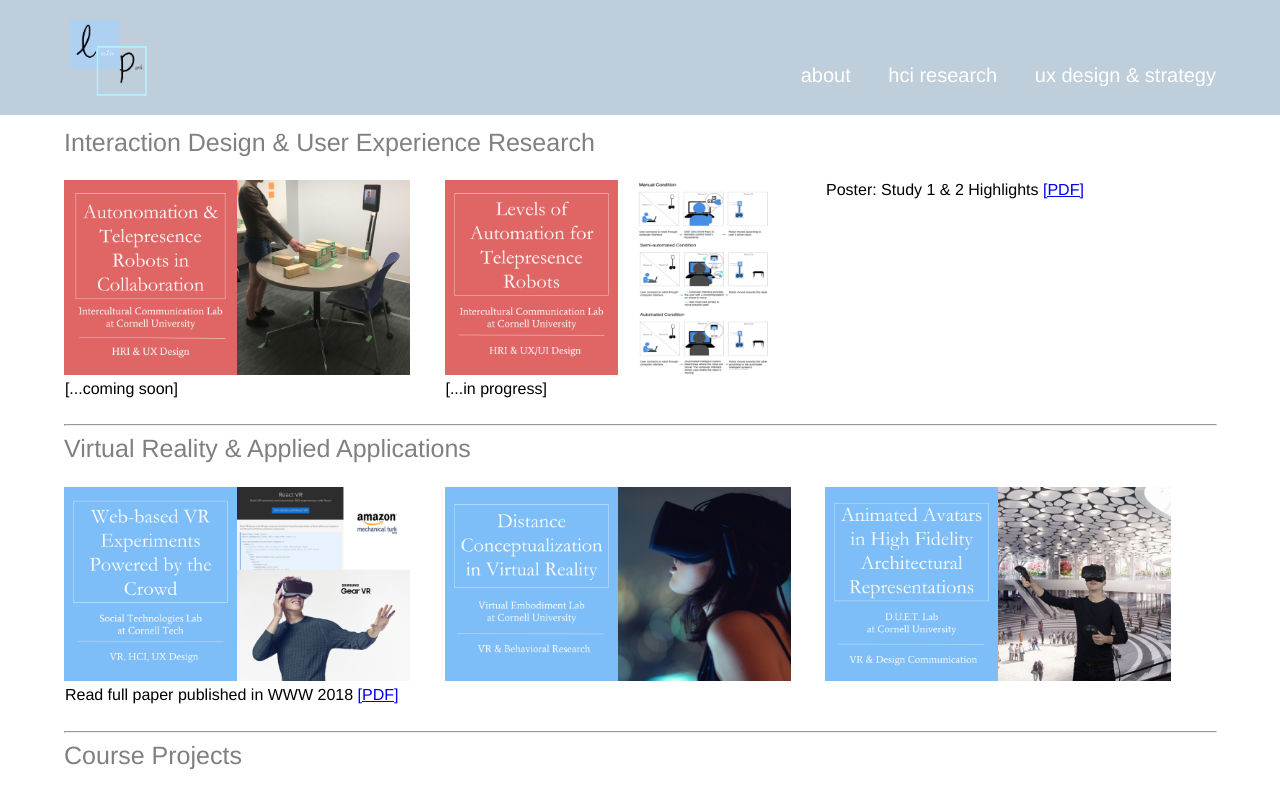
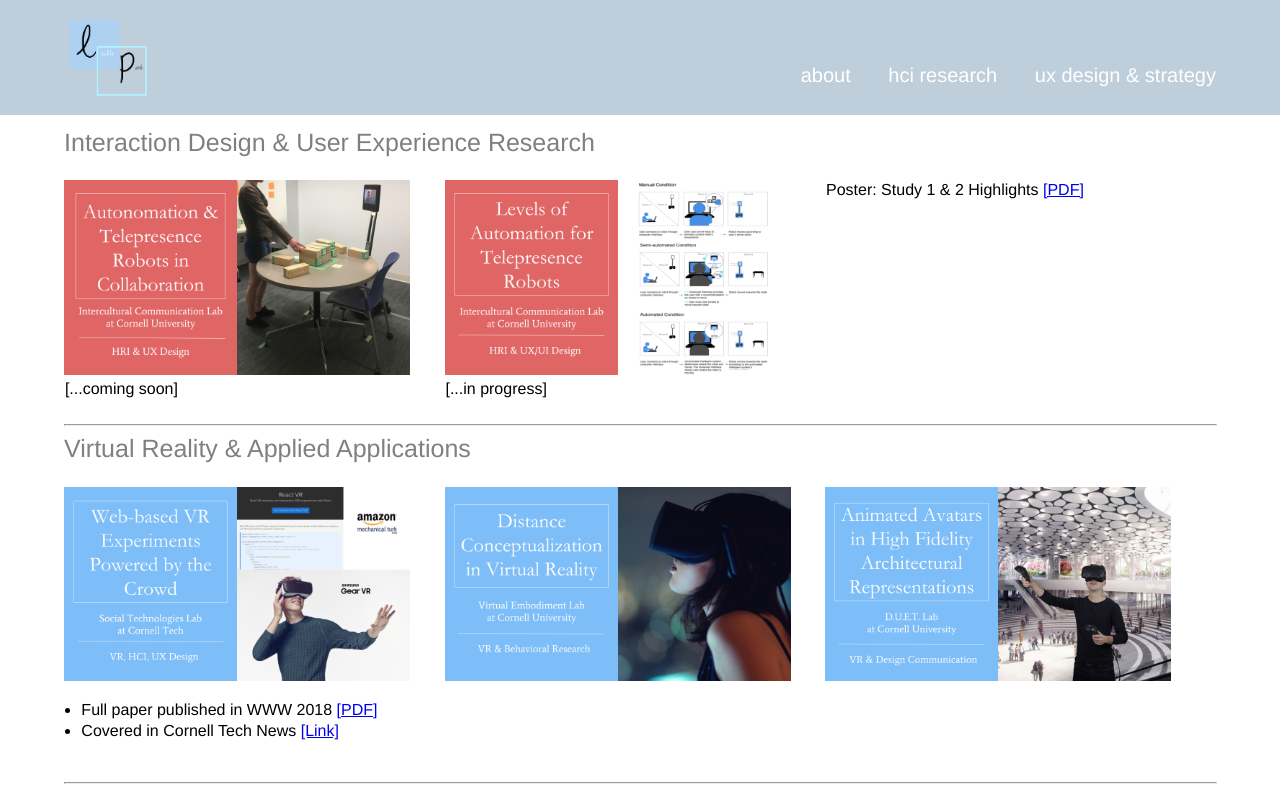
Before and after one commit to lesliepark/leslie-park, a plain HTML site: page research.html in a window 1280 px wide. Shown: the top 789 px of the page. Drawn offline with Linux system fonts and the light colour scheme.

Commit message:
Add files via upload
edit link

```diff
--- a/research.html
+++ b/research.html
@@ -64,9 +64,19 @@
         <a class = "ProjectLink" href = "https://tech.cornell.edu/news/web-based-vr-experiments-powered-by-the-crowd?utm_source=twitter&utm_medium=research&utm_campaign=vr-crowd" target="_blank">
           <img class = "Project_Preview" src="images/ResearchSample_CornellTech.png" alt="CornellTech Title">
         </a>
+        <!--
         <p> Read full paper published in WWW 2018
           <a href = "https://arxiv.org/abs/1802.08345" target="_blank"> [PDF] </a>
         </p>
+        -->
+        <ul>
+          <li> Full paper published in WWW 2018
+            <a href = "https://arxiv.org/abs/1802.08345" target="_blank"> [PDF] </a>
+          </li>
+          <li> Covered in Cornell Tech News
+            <a href = "https://tech.cornell.edu/news/web-based-vr-experiments-powered-by-the-crowd/?utm_source=twitter&utm_medium=research&utm_campaign=vr-crowd" target="_blank"> [Link] </a>
+          </li>
+        </ul>
       </div>
 
       <div class = "ProjectBox">
```
